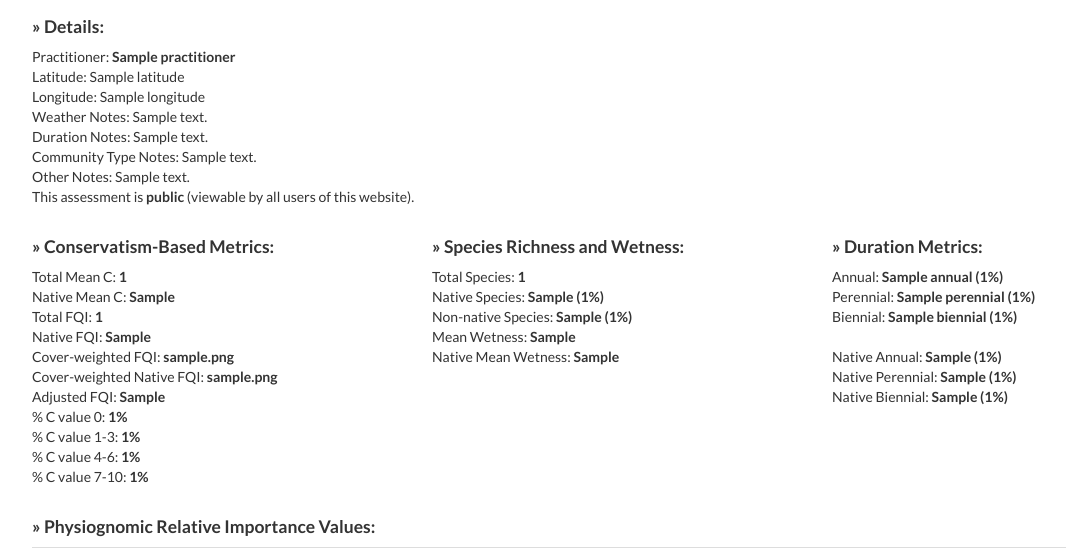
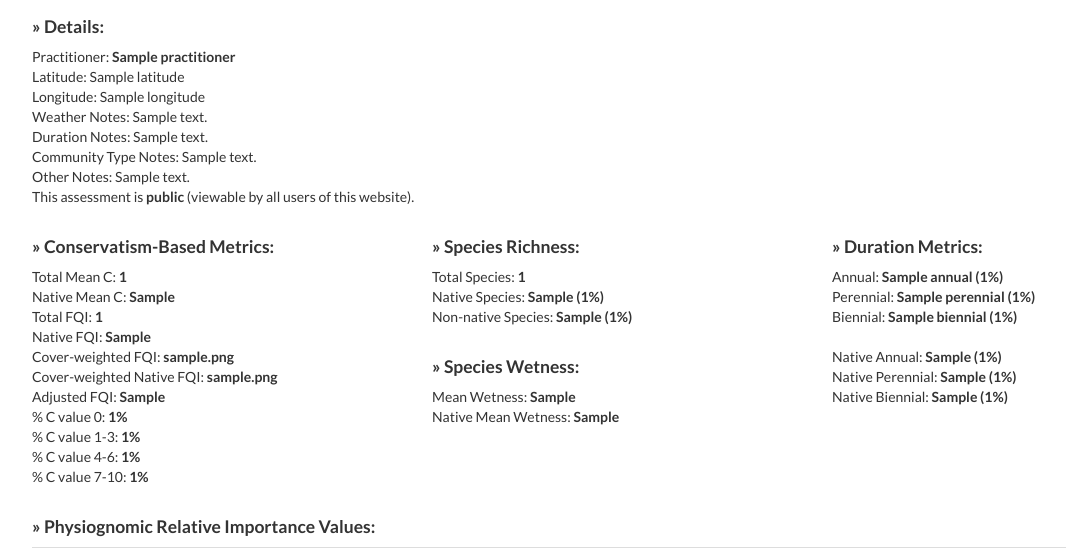
Before and after one commit to wf8/universalFQA, a PHP site: template views/view_transect.php in a window 1280 px wide. Shown: the part 438-986 px from the top of the page, without its empty margins (23-1089 px from the left). Run offline with PHP 8.4, Linux system fonts and the light colour scheme; the template is opened without the code that fills it: most values are stand-ins (such as "Sample title", 1, 10 or a date in 2020).

Commit message:
split species richness and wetness

```diff
--- a/models/InventoryAssessment.php
+++ b/models/InventoryAssessment.php
@@ -276,10 +276,13 @@ class InventoryAssessment extends Assessment {
 		$csv[] = array('Native Herbaceous Mean C:', $this->metrics->native_herbaceous_mean_c);
 		$csv[] = array();
 
-		$csv[] = array('Species Richness and Wetness:');
+		$csv[] = array('Species Richness:');
 		$csv[] = array('Total Species:', $this->metrics->total_species);
 		$csv[] = array('Native Species:', $this->metrics->native_species, $this->prettify_percent($this->metrics->percent_native_species));
 		$csv[] = array('Non-native Species:', $this->metrics->non_native_species, $this->prettify_percent($this->metrics->percent_non_native_species));
+		$csv[] = array();
+
+		$csv[] = array('Species Wetness:');
 		$csv[] = array('Mean Wetness:', $this->metrics->mean_wetness);
 		$csv[] = array('Native Mean Wetness:', $this->metrics->native_mean_wetness);
 		$csv[] = array();
--- a/models/TransectAssessment.php
+++ b/models/TransectAssessment.php
@@ -190,10 +190,13 @@ class TransectAssessment extends Assessment {
 		$csv[] = array();
 
 
-		$csv[] = array('Species Richness and Wetness:');
+		$csv[] = array('Species Richness:');
 		$csv[] = array('Total Species:', $this->metrics->total_species);
 		$csv[] = array('Native Species:', $this->metrics->native_species, $this->prettify_percent($this->metrics->percent_native_species));
 		$csv[] = array('Non-native Species:', $this->metrics->non_native_species, $this->prettify_percent($this->metrics->percent_non_native_species));
+		$csv[] = array();
+
+		$csv[] = array('Species Wetness:');
 		$csv[] = array('Mean Wetness:', $this->metrics->mean_wetness);
 		$csv[] = array('Native Mean Wetness:', $this->metrics->native_mean_wetness);
 		$csv[] = array();
--- a/views/view_inventory.php
+++ b/views/view_inventory.php
@@ -92,10 +92,11 @@
 					Native Herbaceous Mean C: <strong><?php echo $assessment->metrics->native_herbaceous_mean_c; ?></strong><br>
 				</div>
 				<div class="span3">
-					<h4>&#187; Species Richness and Wetness:</h4>
+					<h4>&#187; Species Richness:</h4>
 					Total Species: <strong><?php echo $assessment->metrics->total_species; ?></strong><br>
 					Native Species: <strong><?php echo $assessment->metrics->native_species; ?> <?php echo prettify_percent($assessment->metrics->percent_native_species); ?></strong><br>
-					Non-native Species: <strong><?php echo $assessment->metrics->non_native_species; ?> <?php echo prettify_percent($assessment->metrics->percent_non_native_species); ?></strong><br>
+					Non-native Species: <strong><?php echo $assessment->metrics->non_native_species; ?> <?php echo prettify_percent($assessment->metrics->percent_non_native_species); ?></strong><br><br>
+					<h4>&#187; Species Wetness:</h4>
 					Mean Wetness: <strong><?php echo $assessment->metrics->mean_wetness; ?></strong><br>
 					Native Mean Wetness: <strong><?php echo $assessment->metrics->native_mean_wetness; ?></strong><br>
 				</div>
--- a/views/view_public_inventory.php
+++ b/views/view_public_inventory.php
@@ -91,10 +91,11 @@
 					Native Herbaceous Mean C: <strong><?php echo $assessment->metrics->native_herbaceous_mean_c; ?></strong><br>
 				</div>
 				<div class="span3">
-					<h4>&#187; Species Richness and Wetness:</h4>
+					<h4>&#187; Species Richness:</h4>
 					Total Species: <strong><?php echo $assessment->metrics->total_species; ?></strong><br>
 					Native Species: <strong><?php echo $assessment->metrics->native_species; ?> <?php echo prettify_percent($assessment->metrics->percent_native_species); ?></strong><br>
-					Non-native Species: <strong><?php echo $assessment->metrics->non_native_species; ?> <?php echo prettify_percent($assessment->metrics->percent_non_native_species); ?></strong><br>
+					Non-native Species: <strong><?php echo $assessment->metrics->non_native_species; ?> <?php echo prettify_percent($assessment->metrics->percent_non_native_species); ?></strong><br><br>
+					<h4>&#187; Species Wetness:</h4>
 					Mean Wetness: <strong><?php echo $assessment->metrics->mean_wetness; ?></strong><br>
 					Native Mean Wetness: <strong><?php echo $assessment->metrics->native_mean_wetness; ?></strong><br>
 				</div>
--- a/views/view_public_transect.php
+++ b/views/view_public_transect.php
@@ -96,10 +96,11 @@
 					% C value 7-10:  <strong><?php echo $assessment->metrics->percent_c_7_10; ?>%</strong><br>
 				</div>
 				<div class="span4">
-					<h4>&#187; Species Richness and Wetness:</h4>
+					<h4>&#187; Species Richness:</h4>
 					Total Species: <strong><?php echo $assessment->metrics->total_species; ?></strong><br>
 					Native Species: <strong><?php echo $assessment->metrics->native_species; ?> <?php echo prettify_percent($assessment->metrics->percent_native_species); ?></strong><br>
-					Non-native Species: <strong><?php echo $assessment->metrics->non_native_species; ?> <?php echo prettify_percent($assessment->metrics->percent_non_native_species); ?></strong><br>
+					Non-native Species: <strong><?php echo $assessment->metrics->non_native_species; ?> <?php echo prettify_percent($assessment->metrics->percent_non_native_species); ?></strong><br><br>
+					<h4>&#187 Species Wetness:</h4>
 					Mean Wetness: <strong><?php echo $assessment->metrics->mean_wetness; ?></strong><br>
 					Native Mean Wetness: <strong><?php echo $assessment->metrics->native_mean_wetness; ?></strong><br>
 				</div>
--- a/views/view_transect.php
+++ b/views/view_transect.php
@@ -97,10 +97,11 @@
 					% C value 7-10:  <strong><?php echo $assessment->metrics->percent_c_7_10; ?>%</strong><br>
 				</div>
 				<div class="span4">
-					<h4>&#187; Species Richness and Wetness:</h4>
+					<h4>&#187; Species Richness:</h4>
 					Total Species: <strong><?php echo $assessment->metrics->total_species; ?></strong><br>
 					Native Species: <strong><?php echo $assessment->metrics->native_species; ?> <?php echo prettify_percent($assessment->metrics->percent_native_species); ?></strong><br>
-					Non-native Species: <strong><?php echo $assessment->metrics->non_native_species; ?> <?php echo prettify_percent($assessment->metrics->percent_non_native_species); ?></strong><br>
+					Non-native Species: <strong><?php echo $assessment->metrics->non_native_species; ?> <?php echo prettify_percent($assessment->metrics->percent_non_native_species); ?></strong><br><br>
+					<h4>&#187; Species Wetness:</h4>
 					Mean Wetness: <strong><?php echo $assessment->metrics->mean_wetness; ?></strong><br>
 					Native Mean Wetness: <strong><?php echo $assessment->metrics->native_mean_wetness; ?></strong><br>
 				</div>
```
